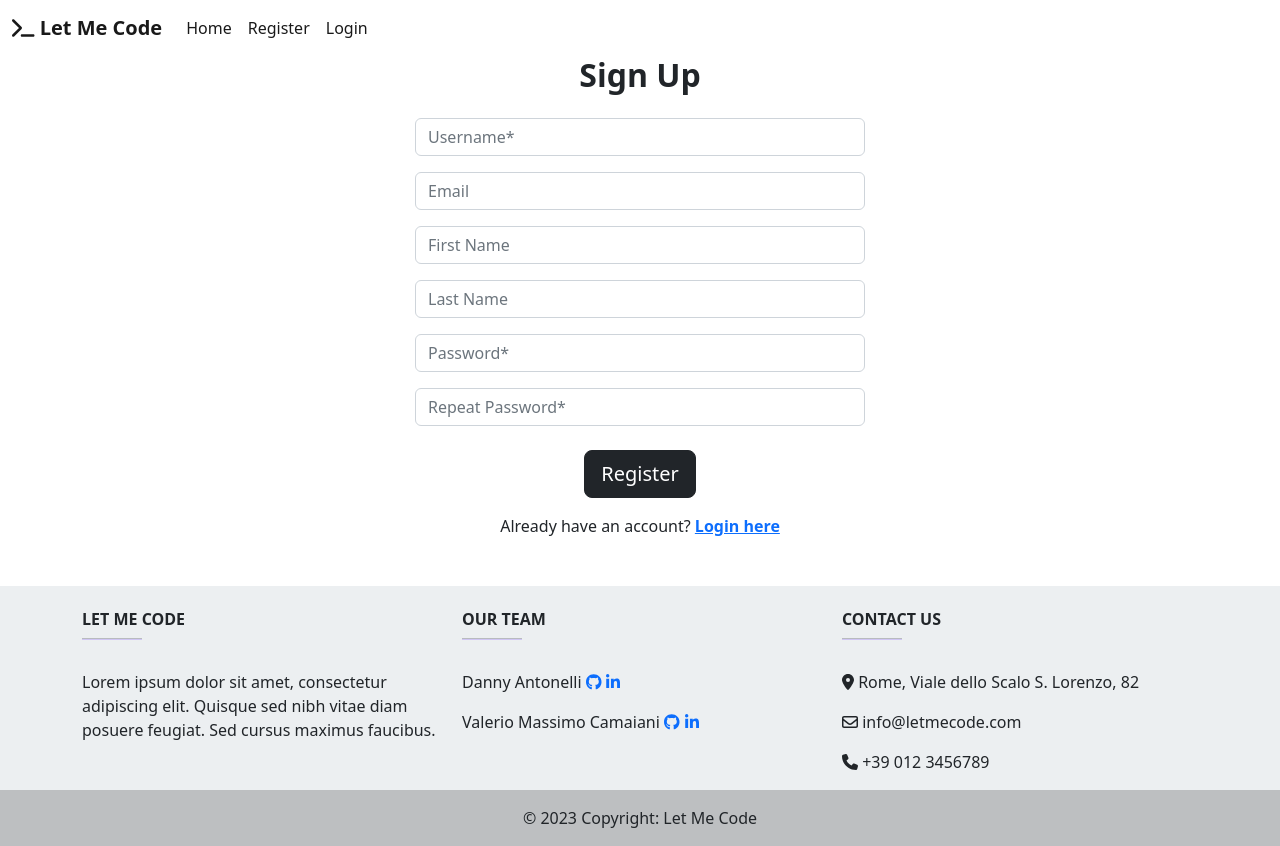
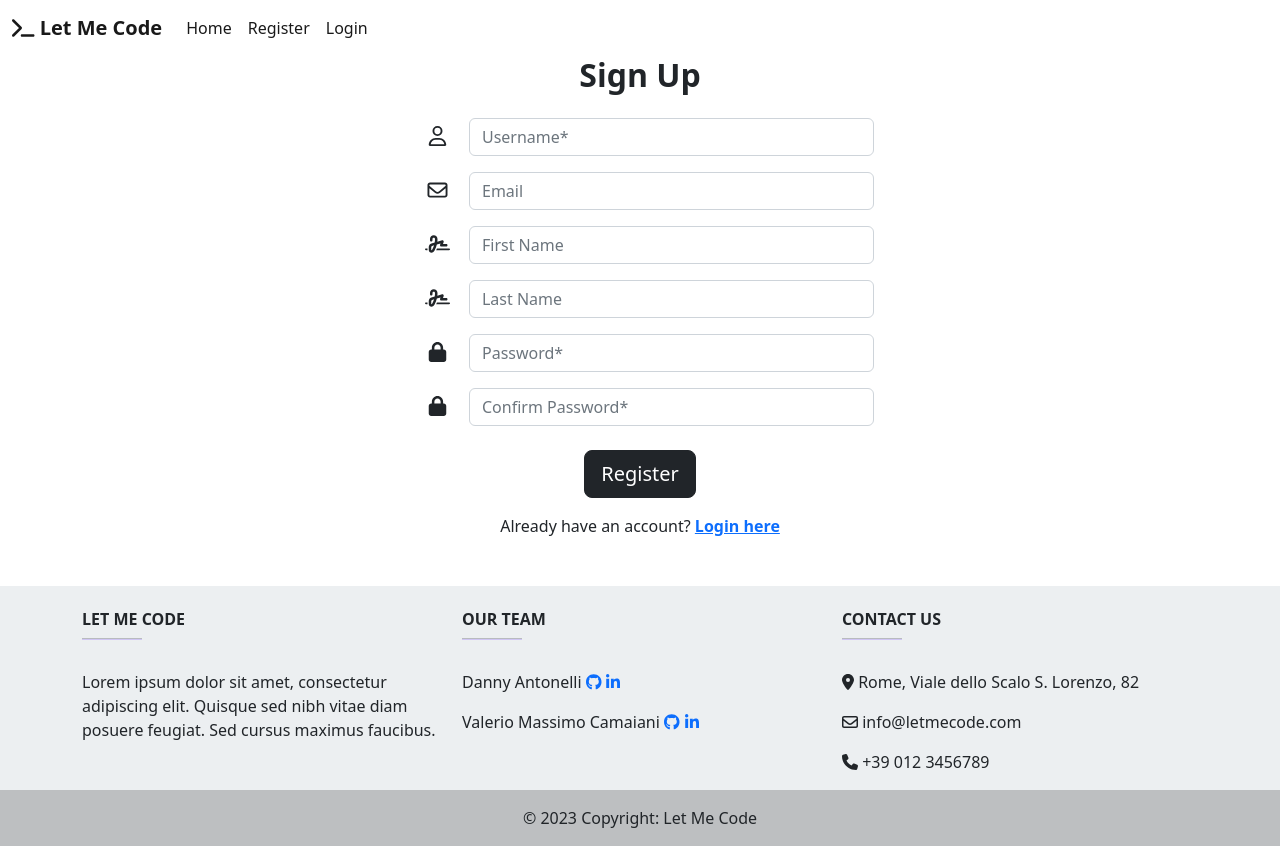
Before and after one commit to DannyAntonelli/Let-Me-Code, a Vue app in the folder frontend/: page /register in a window 1280 px wide. Built offline with nearby package versions, Linux system fonts and the light colour scheme.

Commit message:
Update register and login forms

```diff
--- a/frontend/src/views/Login.vue
+++ b/frontend/src/views/Login.vue
@@ -14,24 +14,30 @@
   >
     <h2 class="text-center mb-4"><strong>Sign In</strong></h2>
 
-    <div class="mb-3">
+    <div class="m-3 row">
+      <font-awesome-icon
+        icon="fa-regular fa-user"
+        class="col-1 mt-2"
+        size="lg"
+      />
       <input
         type="text"
         id="login-username"
-        class="form-control"
+        class="form-control col mr-2"
         v-model="username"
-        placeholder="Username*"
+        placeholder="Username"
         required
       />
     </div>
 
-    <div class="mb-3">
+    <div class="m-3 mb-4 row">
+      <font-awesome-icon icon="fa-solid fa-lock" class="col-1 mt-2" size="lg" />
       <input
         type="password"
         id="login-password"
-        class="form-control"
+        class="form-control col"
         v-model="password"
-        placeholder="Password*"
+        placeholder="Password"
         required
       />
     </div>
--- a/frontend/src/views/Register.vue
+++ b/frontend/src/views/Register.vue
@@ -9,70 +9,92 @@
 
   <form
     class="text-center"
-    style="max-width: 450px; margin: auto"
+    style="max-width: 500px; margin: auto"
     @submit.prevent="handleRegister"
   >
     <h2 class="text-center mb-4"><strong>Sign Up</strong></h2>
 
-    <div class="mb-3">
+    <div class="m-3 row">
+      <font-awesome-icon
+        icon="fa-regular fa-user"
+        class="col-1 mt-2"
+        size="lg"
+      />
       <input
         type="text"
         id="register-username"
-        class="form-control"
+        class="form-control col mr-2"
         v-model="username"
         placeholder="Username*"
         required
       />
     </div>
 
-    <div class="mb-3">
+    <div class="m-3 row">
+      <font-awesome-icon
+        icon="fa-regular fa-envelope"
+        class="col-1 mt-2"
+        size="lg"
+      />
       <input
         type="email"
         id="register-email"
-        class="form-control"
+        class="form-control col"
         v-model="email"
         placeholder="Email"
       />
     </div>
 
-    <div class="mb-3">
+    <div class="m-3 row">
+      <font-awesome-icon
+        icon="fa-solid fa-signature"
+        class="col-1 mt-2"
+        size="lg"
+      />
       <input
         type="text"
         id="register-first-name"
-        class="form-control"
+        class="form-control col"
         v-model="firstName"
         placeholder="First Name"
       />
     </div>
 
-    <div class="mb-3">
+    <div class="m-3 row">
+      <font-awesome-icon
+        icon="fa-solid fa-signature"
+        class="col-1 mt-2"
+        size="lg"
+      />
       <input
         type="text"
         id="register-last-name"
-        class="form-control"
+        class="form-control col"
         v-model="lastName"
         placeholder="Last Name"
       />
     </div>
 
-    <div class="mb-3">
+    <div class="m-3 row">
+      <font-awesome-icon icon="fa-solid fa-lock" class="col-1 mt-2" size="lg" />
       <input
         type="password"
         id="register-password"
-        class="form-control"
+        class="form-control col"
         v-model="password"
         placeholder="Password*"
         required
       />
     </div>
 
-    <div class="mb-4">
+    <div class="m-3 mb-4 row">
+      <font-awesome-icon icon="fa-solid fa-lock" class="col-1 mt-2" size="lg" />
       <input
         type="password"
         id="register-password"
-        class="form-control"
+        class="form-control col"
         v-model="repeatedPassword"
-        placeholder="Repeat Password*"
+        placeholder="Confirm Password*"
         required
       />
     </div>
@@ -107,7 +129,7 @@ export default {
   methods: {
     handleRegister() {
       if (this.password !== this.repeatedPassword) {
-        alert("Passwords do not match!");
+        this.errorMessage = "Passwords do not match";
         return;
       }
       register(
```
Also changed, not shown: frontend/src/main.js (+15 -8 lines).
